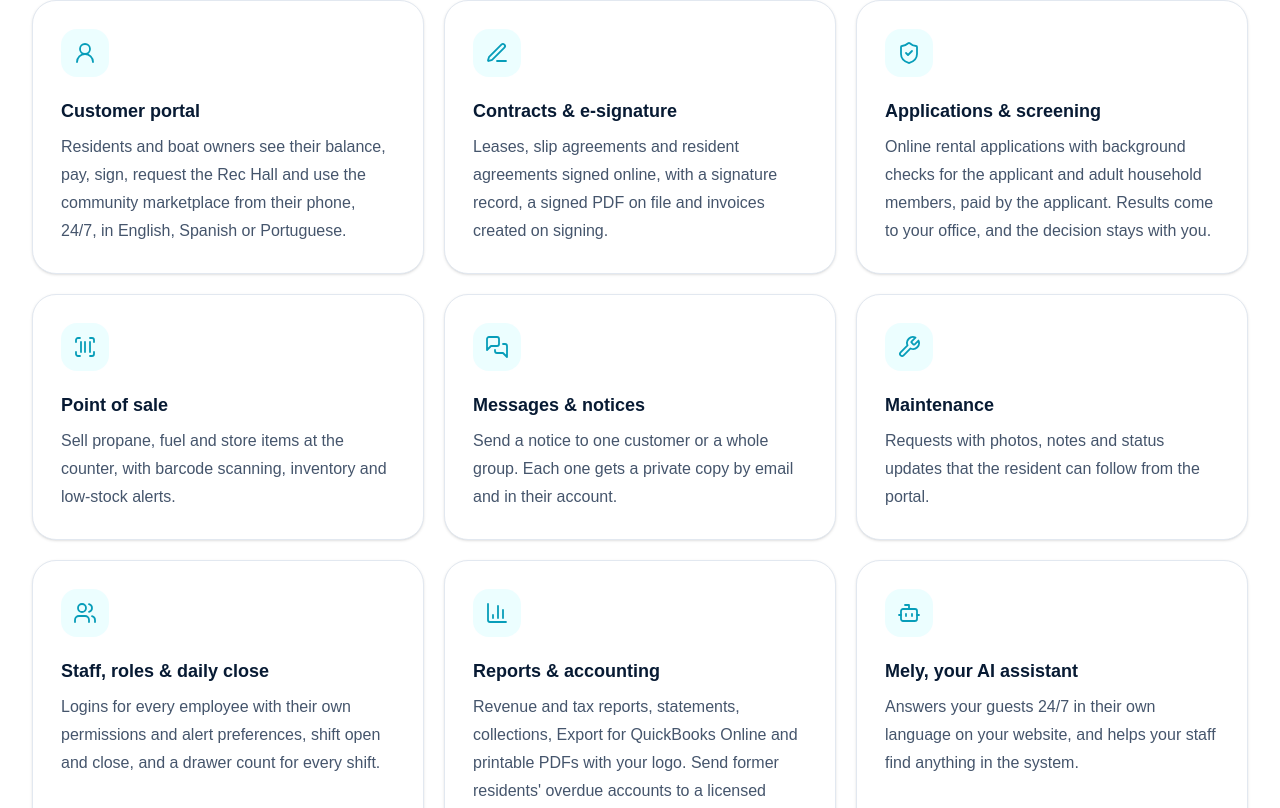
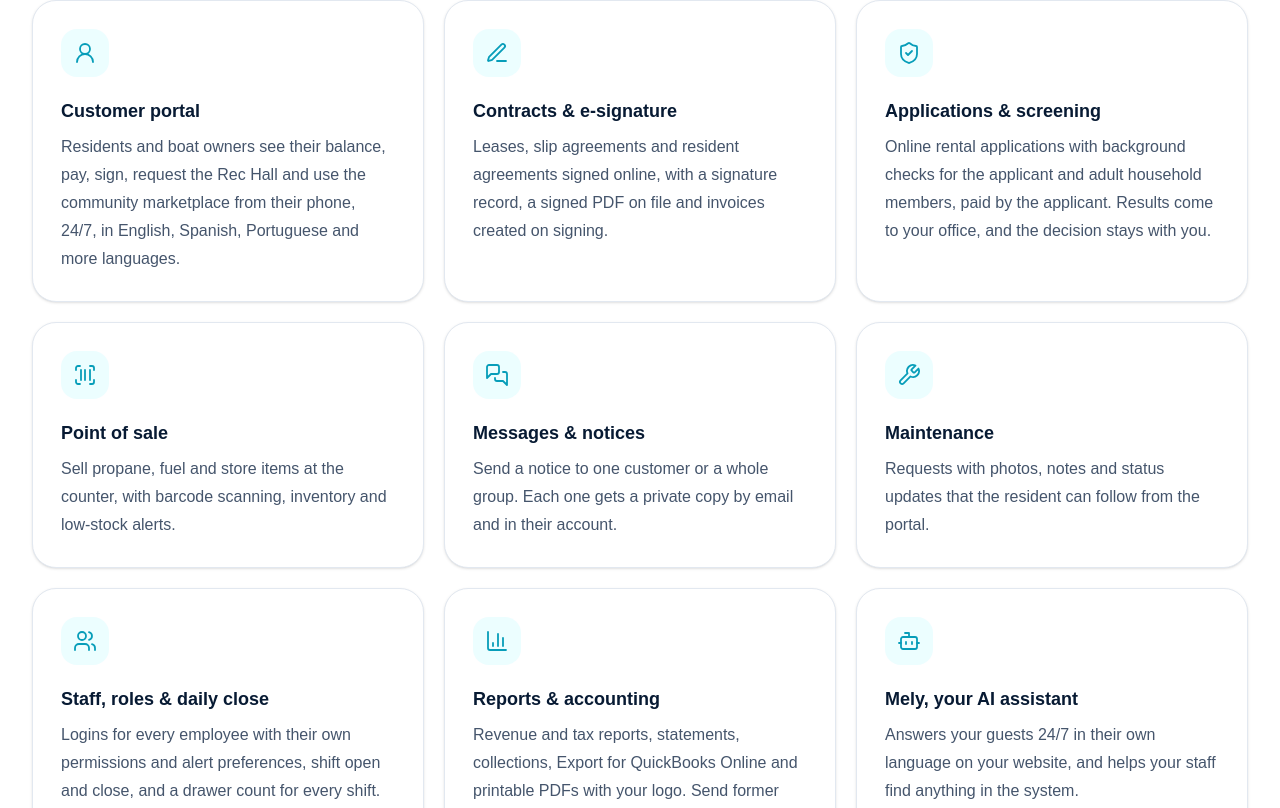
Before and after one commit to melyos2026-cmyk/melyos-website, a Next.js app: page / in a window 1280 px wide. Shown: the part 1412-2220 px from the top of the page. Built offline with nearby package versions, Linux system fonts and the light colour scheme.

Commit message:
Languages wording: and more
Co-Authored-By: Claude Opus 5.5 <noreply@anthropic.com>
Claude-Session: https://claude.ai/code/session_01TkSxvtddRVXyBSkHRpjCGf

```diff
--- a/app/components/site/Sections.tsx
+++ b/app/components/site/Sections.tsx
@@ -145,7 +145,7 @@ export function PortalSection() {
             <h2 className={h2}>Fewer calls to the office</h2>
             <p className="mt-6 text-lg leading-8 text-slate-600">Residents and boat owners sign in with their email and handle the everyday things themselves, any time of day.</p>
             <div className="mt-8 grid gap-4 sm:grid-cols-2">
-              {["See balances and pay by card or bank", "Set up autopay", "Read and sign contracts", "Download receipts and documents", "Send maintenance, launch or Rec Hall requests", "Read notices and message the office", "Buy, sell and offer services in the marketplace", "Use it in English, Spanish or Portuguese"].map((i) => (
+              {["See balances and pay by card or bank", "Set up autopay", "Read and sign contracts", "Download receipts and documents", "Send maintenance, launch or Rec Hall requests", "Read notices and message the office", "Buy, sell and offer services in the marketplace", "Use it in English, Spanish, Portuguese and more languages"].map((i) => (
                 <div key={i} className="flex items-start gap-3"><span className="mt-1 flex h-6 w-6 shrink-0 items-center justify-center rounded-full bg-cyan-100 text-sm font-black text-[#079db9]">✓</span><span className="font-semibold text-slate-700">{i}</span></div>
               ))}
             </div>
--- a/app/components/site/data.ts
+++ b/app/components/site/data.ts
@@ -20,7 +20,7 @@ export const features = [
   { id: "map", icon: Map, title: "Interactive property map", text: "Every lot, site or slip on a real map of your property: open, occupied, reserved or under maintenance, with photo, size and hookups, and grouped by section across your office." },
   { id: "reservations", icon: CalendarCheck, title: "Online reservations", text: "Guests pick their exact space and dates and pay online. The calendar blocks double bookings, and when you are full your website shows a waitlist instead." },
   { id: "payments", icon: CreditCard, title: "Payments & billing", text: "Monthly invoices with pay ahead, metered utilities and late-fee schedules. Customers pay by card or bank (ACH) with autopay, straight to your own bank account, with instant payout when you need it." },
-  { id: "portal", icon: UserRound, title: "Customer portal", text: "Residents and boat owners see their balance, pay, sign, request the Rec Hall and use the community marketplace from their phone, 24/7, in English, Spanish or Portuguese." },
+  { id: "portal", icon: UserRound, title: "Customer portal", text: "Residents and boat owners see their balance, pay, sign, request the Rec Hall and use the community marketplace from their phone, 24/7, in English, Spanish, Portuguese and more languages." },
   { id: "contracts", icon: PenLine, title: "Contracts & e-signature", text: "Leases, slip agreements and resident agreements signed online, with a signature record, a signed PDF on file and invoices created on signing." },
   { id: "screening", icon: ShieldCheck, title: "Applications & screening", text: "Online rental applications with background checks for the applicant and adult household members, paid by the applicant. Results come to your office, and the decision stays with you." },
   { id: "point-of-sale", icon: ScanBarcode, title: "Point of sale", text: "Sell propane, fuel and store items at the counter, with barcode scanning, inventory and low-stock alerts." },
--- a/app/customer-portal-software/page.tsx
+++ b/app/customer-portal-software/page.tsx
@@ -7,7 +7,7 @@ import { PageHero, CapabilityGrid, FlowSection, OnePlanSection, FaqSection } fro
 // Oct 21 (per Mely): solution page for Google ("RV park resident portal", "marina boater portal").
 export const metadata: Metadata = {
   title: "Resident and Boater Portal for RV Parks and Marinas",
-  description: "A customer portal for RV park residents and boat owners in English, Spanish or Portuguese: see the balance, pay by card or bank or set up autopay, sign contracts and agreements, download documents, request the Rec Hall, use the community marketplace and message the office, from any phone.",
+  description: "A customer portal for RV park residents and boat owners in English, Spanish, Portuguese and more languages: see the balance, pay by card or bank or set up autopay, sign contracts and agreements, download documents, request the Rec Hall, use the community marketplace and message the office, from any phone.",
   alternates: { canonical: "/customer-portal-software" },
 };
 
@@ -22,7 +22,7 @@ const items: [string, string][] = [
   ["Dry stack launches", "Boat owners ask for their boat in the water from the portal."],
   ["Community Marketplace", "Residents and boaters sell personal items and offer services to each other. Mely reviews every listing before it is published."],
   ["Rec Hall requests", "Residents request the Rec Hall or event room for a date and time, following your rules. The office approves or declines."],
-  ["Their language, their alerts", "Residents use the portal in English, Spanish or Portuguese, with bell and phone alerts in their language when a payment is received, a late fee is added or a payment is returned."],
+  ["Their language, their alerts", "Residents use the portal in English, Spanish, Portuguese and more languages, with bell and phone alerts in their language when a payment is received, a late fee is added or a payment is returned."],
   ["Rentals and experiences", "Golf carts, boats, kayaks, tours and more, booked and paid from your website with online rental agreements."],
   ["Concierge requests", "Ice, provisions, catering, boat cleaning or crew to the slip, requested online and billed to the account."],
   ["Restaurant", "Menu, hours, delivery links and table reservations for the property's restaurant, with reservations visible in the customer's account."],
```
